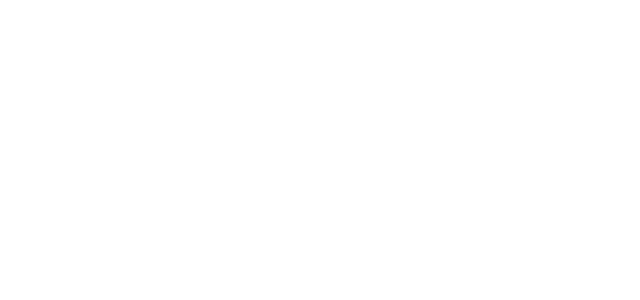
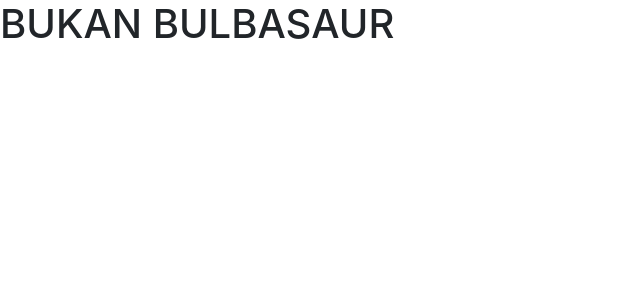
Before and after one commit to kobars/kelas-beta-latihan-props, a React (Create React App) app: page /page-two in a window 1280 px wide. Shown: the top 300 px of the page, without its empty margins (0-640 px from the left). Built offline with nearby package versions, Linux system fonts and the light colour scheme.

Commit message:
latihan with context

```diff
--- a/src/App.js
+++ b/src/App.js
@@ -1,23 +1,45 @@
-import { BrowserRouter as Router, Switch, Route } from "react-router-dom";
-import HomePage from "./pages/index";
-// import HalamanDua from "./pages/HalamanDua";
+import { createContext, useReducer } from 'react';
+import { BrowserRouter as Router, Switch, Route } from 'react-router-dom';
+import HomePage from './pages/index';
+import HalamanDua from './pages/HalamanDua';
 // import NotFound from "./pages/NotFound";
 
+const initialStates = {
+    pokemonName: 'BUKAN BULBASAUR',
+    pokemonUrl: '',
+};
+
+export const PokemonContext = createContext(initialStates);
+
+function reducer(state, action) {
+    switch (action.type) {
+        case 'pokemon':
+            return { ...state, pokemonName: action.payload };
+        case 'mentor':
+            return { ...state, pokemonName: 'Kobar' };
+        default:
+            throw new Error();
+    }
+}
+
 const BasicExample = () => {
+    const [states, dispatch] = useReducer(reducer, initialStates);
     return (
+        <PokemonContext.Provider value={{ states, dispatch, initialStates }}>
             <Router>
                 <Switch>
                     <Route exact path="/">
                         <HomePage />
                     </Route>
-        {/* <Route exact path="/page-two">
+                    <Route exact path="/page-two">
                         <HalamanDua />
-        </Route> */}
+                    </Route>
                     {/* <Route path="*">
           <NotFound />
         </Route> */}
                 </Switch>
             </Router>
+        </PokemonContext.Provider>
     );
 };
 
--- a/src/components/Comp1.js
+++ b/src/components/Comp1.js
@@ -1,12 +1,14 @@
+import { useContext } from 'react';
+import { PokemonContext } from '../App';
 import Comp2 from './Comp2';
 
 const Comp1 = ({ pokemonName }) => {
-    console.log(pokemonName);
+    const { states } = useContext(PokemonContext);
     return (
         <div>
             <h2>Component 1</h2>
-            <h2>{pokemonName}</h2>
-            <Comp2 pkmnName={pokemonName} />
+            <h2>{states.pokemonName}</h2>
+            <Comp2 />
         </div>
     );
 };
--- a/src/components/Comp2.js
+++ b/src/components/Comp2.js
@@ -1,10 +1,13 @@
+import { useContext } from 'react';
+import { PokemonContext } from '../App';
 import Comp3 from './Comp3';
 
 const Comp2 = ({ pkmnName }) => {
+    const { states } = useContext(PokemonContext);
     return (
         <div className="mt-4">
             <h3>Component 2</h3>
-            <h3>{pkmnName}</h3>
+            <h3>{states.pokemonName}</h3>
             <Comp3 pokName={pkmnName} />
         </div>
     );
--- a/src/components/Comp3.js
+++ b/src/components/Comp3.js
@@ -1,10 +1,13 @@
+import { useContext } from 'react';
+import { PokemonContext } from '../App';
 import Comp4 from './Comp4';
 
 const Comp3 = ({ pokName }) => {
+    const { states } = useContext(PokemonContext);
     return (
         <div className="mt-4">
             <h4>Component 3</h4>
-            <h4>{pokName}</h4>
+            <h4>{states.pokemonName}</h4>
             <Comp4 name={pokName} />
         </div>
     );
--- a/src/components/Comp4.js
+++ b/src/components/Comp4.js
@@ -1,10 +1,13 @@
+import { useContext } from 'react';
+import { PokemonContext } from '../App';
 import Comp5 from './Comp5';
 
 const Comp4 = ({ name }) => {
+    const { states } = useContext(PokemonContext);
     return (
         <div className="mt-4">
             <h5>Component 4</h5>
-            <h5>{name}</h5>
+            <h5>{states.pokemonName}</h5>
             <Comp5 pkn={name} />
         </div>
     );
--- a/src/components/Comp5.js
+++ b/src/components/Comp5.js
@@ -1,8 +1,13 @@
+import { useContext } from 'react';
+import { PokemonContext } from '../App';
+
 const Comp5 = ({ pkn }) => {
+    const { states } = useContext(PokemonContext);
+
     return (
         <div className="mt-4">
             <h6>Component 5</h6>
-            <h6>{pkn}</h6>
+            <h6>{states.pokemonName}</h6>
         </div>
     );
 };
--- /dev/null
+++ b/src/pages/HalamanDua.js
@@ -0,0 +1,9 @@
+import { useContext } from 'react';
+import { PokemonContext } from '../App';
+
+const HalamanDua = () => {
+    const { states } = useContext(PokemonContext);
+    return <h1>{states.pokemonName}</h1>;
+};
+
+export default HalamanDua;
--- a/src/pages/index.js
+++ b/src/pages/index.js
@@ -1,9 +1,13 @@
-import { useEffect, useState } from 'react';
+import { useEffect, useState, useContext } from 'react';
+import { Link } from 'react-router-dom';
 import Comp1 from '../components/Comp1';
+import { PokemonContext } from '../App';
 
 function Index() {
     const [pokemons, setPokemons] = useState([]);
-    const [pokemonName, setPokemonName] = useState('');
+    // const [pokemonName, setPokemonName] = useState("");
+    const { states, dispatch } = useContext(PokemonContext);
+    const pokemonName = states.pokemonName;
 
     useEffect(() => {
         const fetchData = async () => {
@@ -17,11 +21,12 @@
     }, []);
 
     const handleDetail = name => {
-        setPokemonName(name);
+        dispatch({ type: 'pokemon', payload: name });
     };
 
     return (
         <div className="container pt-4">
+            <Link to="/page-two">Pindah ke halaman dua</Link>
             <h1 className="text-center">Pokemon App</h1>
             <div className="row mt-4">
                 <div className="col-8">
```
Lines whose indentation alone changed are shown as unchanged.
